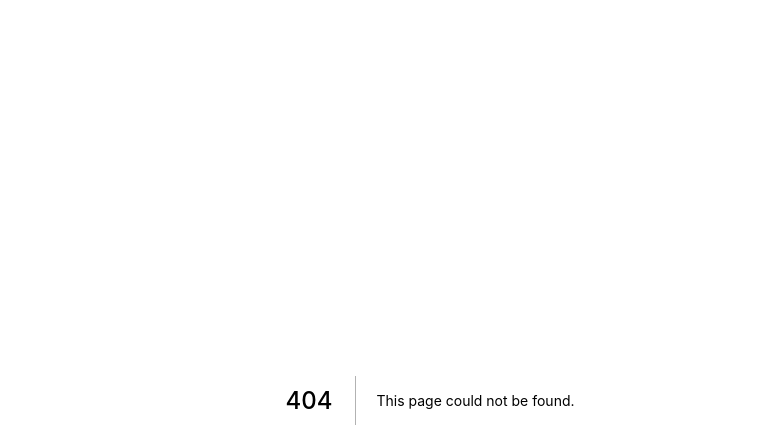
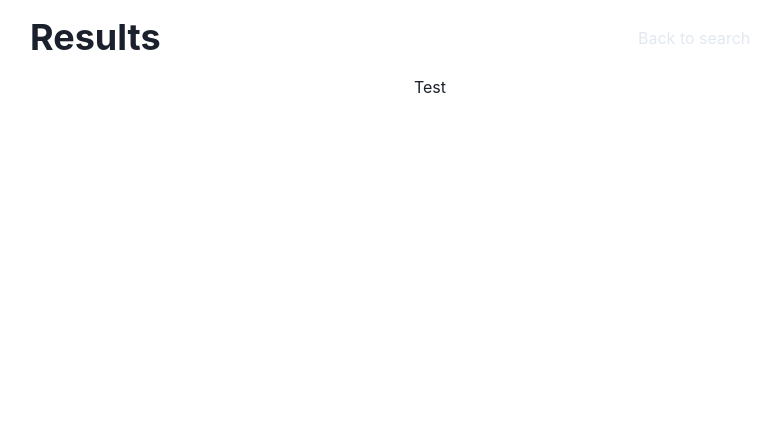
Before and after one commit to CFKeef/LoC-FE, a Next.js app: page /results in a window 1280 px wide. Before the commit this address had no page. Shown: the top 448 px of the page, without its empty margins (210-990 px from the left). Built offline with nearby package versions, Linux system fonts and the light colour scheme.

Commit message:
Set up redirect to go to result page and added generic anchor adjusted search form a

```diff
--- /dev/null
+++ b/src/components/Anchor.tsx
@@ -0,0 +1,42 @@
+import React from "react";
+import { ChakraProps } from "@chakra-ui/react";
+import Link from "next/link";
+import { Link as ChakraLink, Text } from "@chakra-ui/react";
+
+interface Props {
+    to: string;
+    text: string;
+    styles?: ChakraProps;
+    children?: React.ReactNode;
+}
+
+const Anchor: React.FunctionComponent<Props> = ({
+    to,
+    children,
+    text,
+    styles,
+}) => {
+    return (
+        <Link href={to} passHref={true}>
+            <ChakraLink
+                {...styles}
+                display={"flex"}
+                justifyContent={"flex-start"}
+                flexDirection={"row"}
+                alignItems={"center"}
+            >
+                <Text
+                    as={"span"}
+                    fontSize={"md"}
+                    color={"gray.200"}
+                    minW={"12rem"}
+                >
+                    {text}
+                </Text>
+                {children}
+            </ChakraLink>
+        </Link>
+    );
+};
+
+export default Anchor;
--- /dev/null
+++ b/src/pages/results/index.tsx
@@ -0,0 +1,43 @@
+import React from "react";
+import Layout from "../../components/Layout";
+import { Main } from "../../components/Main";
+import { Text, Heading, Flex, Button } from "@chakra-ui/react";
+import Anchor from "../../components/Anchor";
+
+interface Props {
+    search: string;
+}
+
+const Index: React.FunctionComponent<Props> = ({ search }) => {
+    console.log(search);
+    return (
+        <Layout title={"Results for your search"}>
+            <Flex
+                m={"1rem 0"}
+                flexDirection={"row"}
+                w={"100%"}
+                justifyContent={"space-between"}
+                alignItems={"center"}
+            >
+                <Heading>Results</Heading>
+                <Anchor to={"/"} text={"Back to search"} />
+            </Flex>
+
+            <Main>
+                <Text>Test</Text>
+            </Main>
+        </Layout>
+    );
+};
+
+export default Index;
+
+export async function getServerSideProps(context) {
+    const { search } = context.query;
+
+    return {
+        props: {
+            search,
+        },
+    };
+}
```
Also changed, not shown: src/components/SearchBar.tsx (deleted, +0 -57 lines), src/components/SearchForm.tsx (added, +70 -0 lines), src/pages/index.tsx (+7 -7 lines).
